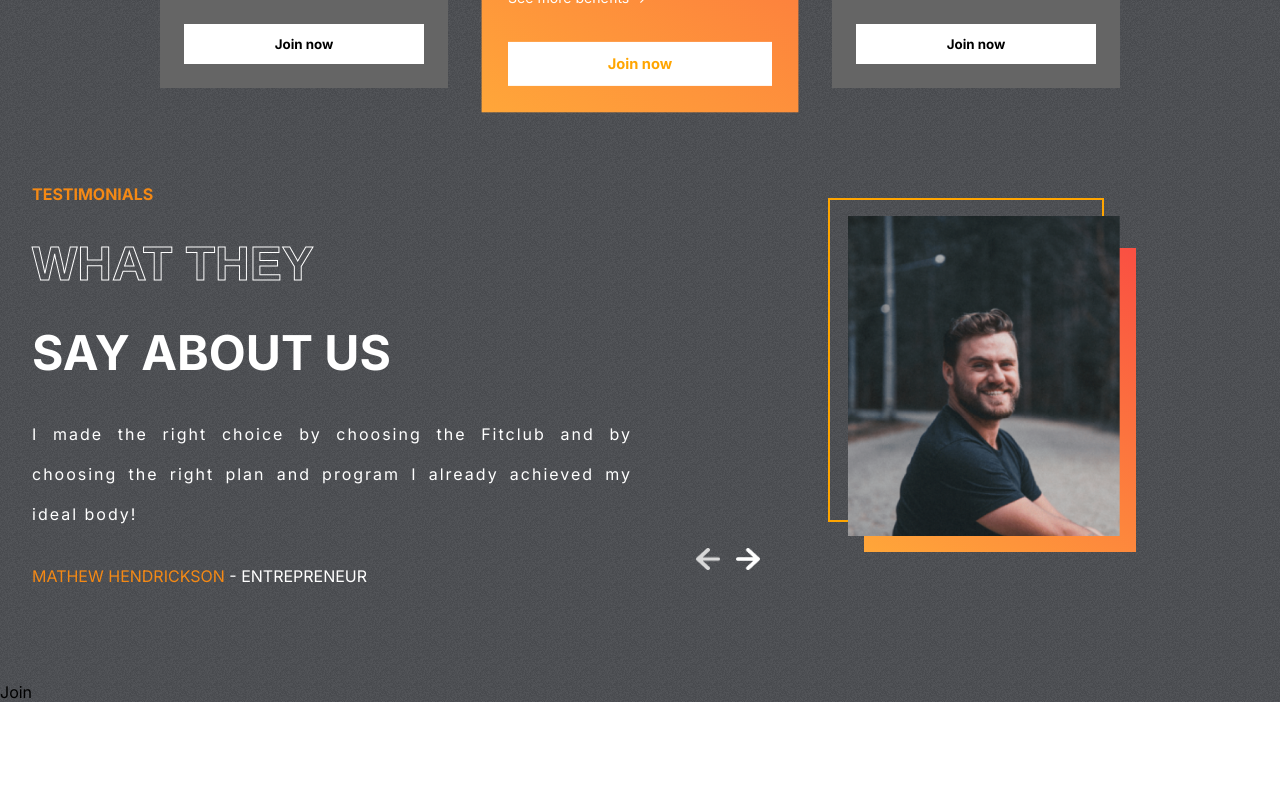
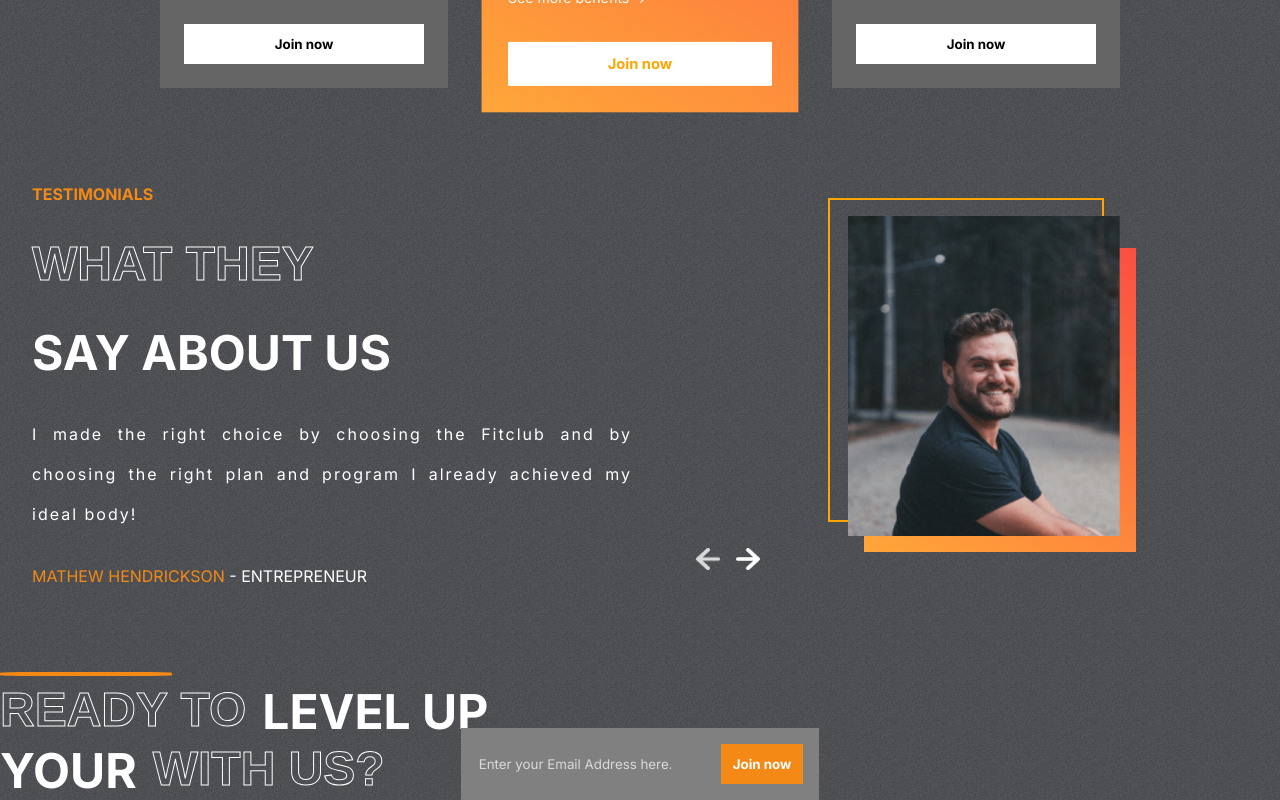
Before and after one commit to GabrielDOSilva/fitClub-Gym, a React (Create React App) app: page / in a window 1280 px wide. Shown: the part 2327-3127 px from the top of the page. Before the commit the page ends 3029 px from the top, so only its background shows below. Built offline with nearby package versions, Linux system fonts and the light colour scheme.

Commit message:
Feat: implemetnado Join e emailjs

```diff
--- a/package.json
+++ b/package.json
@@ -3,6 +3,7 @@
   "version": "0.1.0",
   "private": true,
   "dependencies": {
+    "@emailjs/browser": "^4.3.3",
     "@testing-library/jest-dom": "^5.17.0",
     "@testing-library/react": "^13.4.0",
     "@testing-library/user-event": "^13.5.0",
--- a/src/components/Join/Join.css
+++ b/src/components/Join/Join.css
@@ -0,0 +1,58 @@
+.Join {
+    display: flex;
+    padding: 0 2rem;
+    gap: 10rem;
+}
+
+.left-j {
+    color: white;
+    font-size: 3rem;
+    font-weight: bold;
+    text-transform: uppercase;
+    position: relative;
+
+}
+
+.left-j>hr {
+    position: absolute;
+    width: 10.5rem;
+    border: 2px solid var(--orange);
+    border-radius: 20%;
+    margin: -10px 0;
+}
+
+.left-j>div {
+    display: flex;
+    gap: 1rem;
+}
+
+.right-j {
+    display: flex;
+    align-items: flex-end;
+    justify-content: center;
+}
+
+.email-container {
+    display: flex;
+    position: absolute;
+    justify-content: center;
+    gap: 3rem;
+    background-color: gray;
+    padding: 1rem;
+}
+
+.email-container>input {
+    background-color: transparent;
+    border: none;
+    outline: none;
+    color: var(--lightgray);
+}
+
+::placeholder {
+    color: var(--lightgray);
+}
+
+.btn-j {
+    background-color: var(--orange);
+    color: white;
+}
--- a/src/components/Join/Join.jsx
+++ b/src/components/Join/Join.jsx
@@ -1,9 +1,41 @@
-import React from 'react';
+import React, { useRef } from 'react';
 import './Join.css';
+import emailjs from '@emailjs/browser';
+
 
 const Join = () => {
+    const form = useRef();
+    const sendEmail = (e) => {
+        e.preventDefault();
+
+        emailjs.sendForm('YOUR_SERVICE_ID', 'YOUR_TEMPLETE_ID', form.current, 'YOUR_USER_ID')
+            .then((result) => {
+                console.log(result.text);
+            }, (error) => {
+                console.log(error.text)
+            });
+    };
+
     return (
-        <div>Join</div>
+        <div className="join" id="join-us">
+            <div className="left-j">
+                <hr />
+                <div>
+                    <span className='stroke-text'>READY TO</span>
+                    <span>LEVEL UP</span>
+                </div>
+                <div>
+                    <span>YOUR</span>
+                    <span className='stroke-text'>WITH US?</span>
+                </div>
+            </div>
+            <div className="right-j">
+                <form ref={form} class="email-container" onSubmit={sendEmail}>
+                    <input type="email" name='user_email' placeholder='Enter your Email Address here...' />
+                    <button type='submit' class="btn btn-j">Join now</button>
+                </form>
+            </div>
+        </div>
     )
 }
 
```
Also changed, not shown: 1 other file (tests, documents, lock files or other folders).
